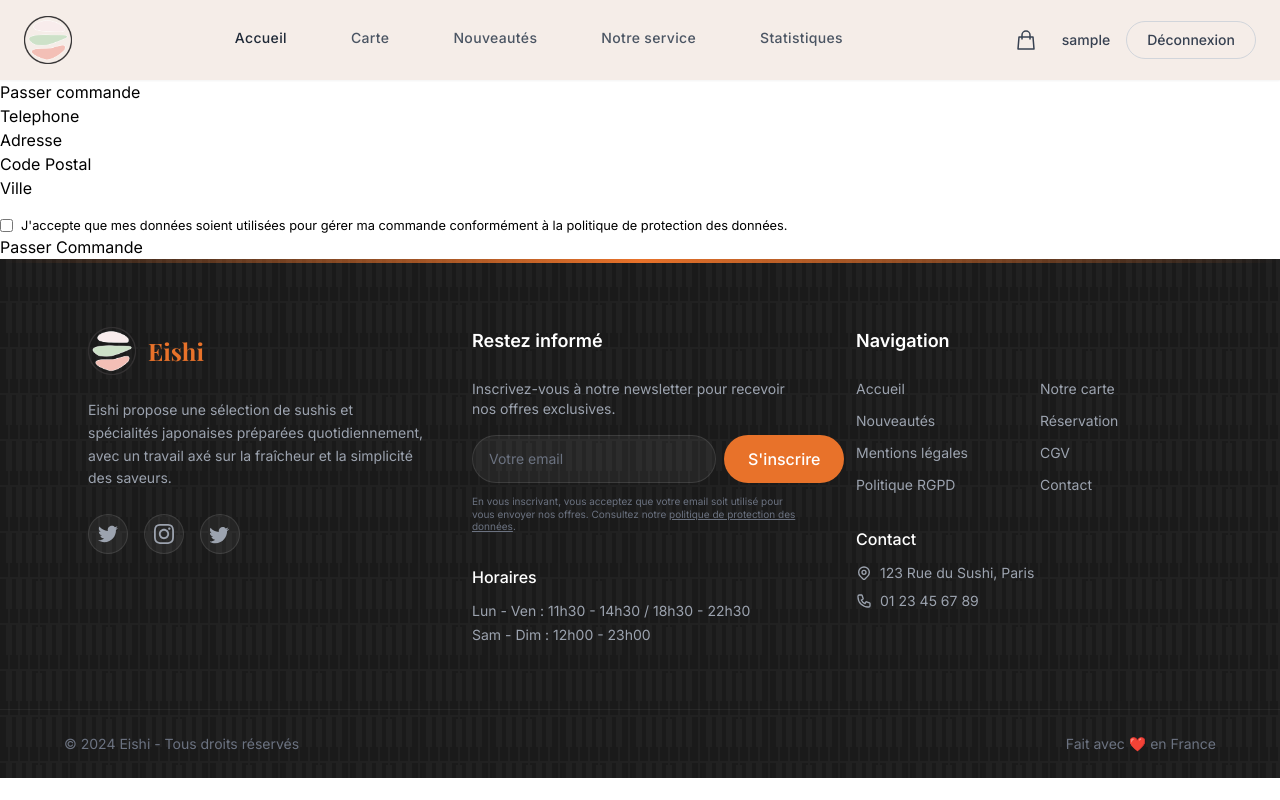
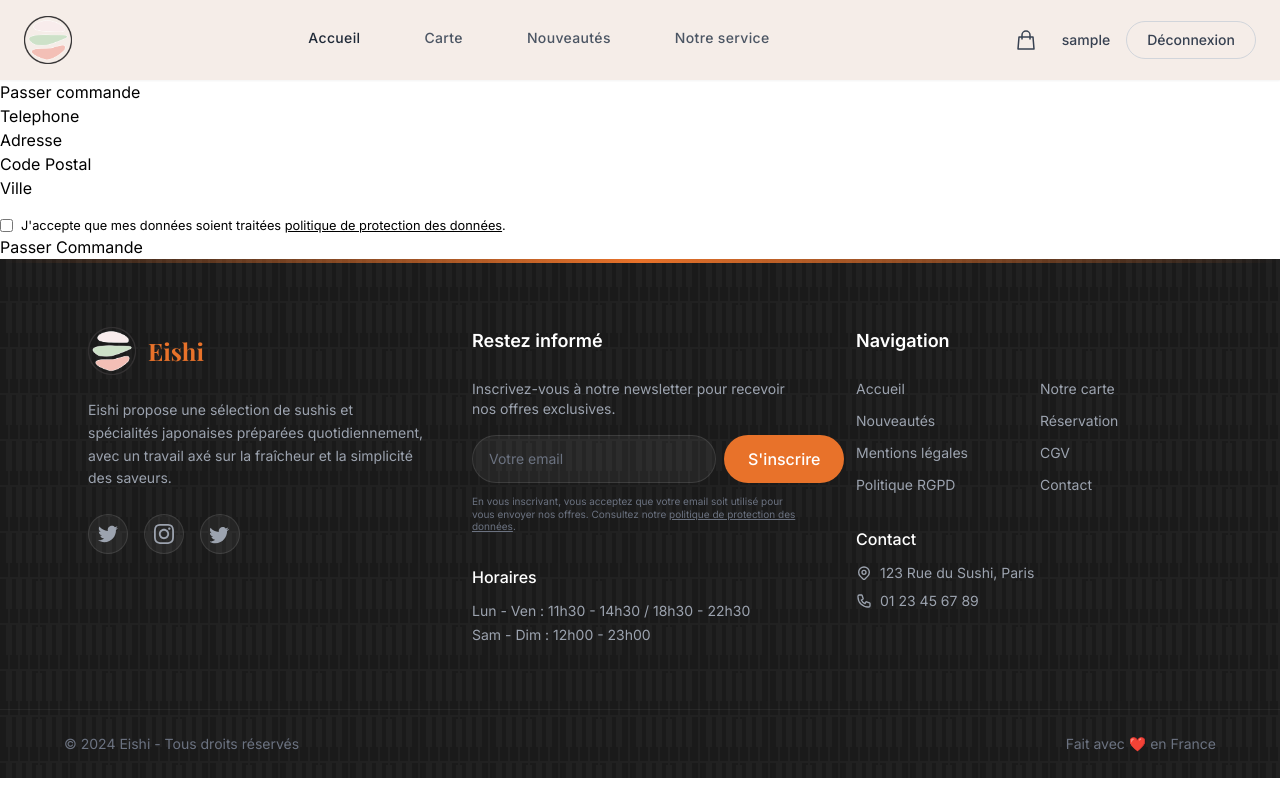
Before and after one commit to gregwargamer/SAE301-303, an Angular app in the folder sae/: page /commander in a window 1280 px wide. Built offline with nearby package versions, Linux system fonts and the light colour scheme; sample sign-in values are in the browser's storage; a web font is replaced by a local one.

Commit message:
fix page rgpd liens

```diff
--- a/sae/src/app/app.config.ts
+++ b/sae/src/app/app.config.ts
@@ -1,6 +1,6 @@
 import { ApplicationConfig, provideBrowserGlobalErrorListeners, provideZoneChangeDetection } from '@angular/core';
 import { provideHttpClient } from '@angular/common/http';
-import { provideRouter } from '@angular/router';
+import { provideRouter, withInMemoryScrolling } from '@angular/router';
 import { routes } from './app.routes';
 
 export const appConfig: ApplicationConfig = {
@@ -8,6 +8,6 @@ export const appConfig: ApplicationConfig = {
     provideBrowserGlobalErrorListeners(),
     provideZoneChangeDetection({ eventCoalescing: true }),
     provideHttpClient(),
-    provideRouter(routes)
+    provideRouter(routes, withInMemoryScrolling({ scrollPositionRestoration: 'enabled' }))
   ]
 };
--- a/sae/src/app/app.routes.ts
+++ b/sae/src/app/app.routes.ts
@@ -9,7 +9,6 @@ import { RegisterComponent } from './register-component/register-component';
 import { ReservationsComponent } from './reservations-component/reservations-component';
 import { Passercommande } from './passercommande/passercommande';
 import { ConfirmationComponent } from './confirmation/confirmation';
-import { Dashboard } from './dashboard/dashboard.component';
 import { PolitiqueRgpdComponent } from './politique-rgpd/politique-rgpd';
 
 export const routes: Routes = [
@@ -54,10 +53,6 @@ export const routes: Routes = [
     component: ConfirmationComponent,
   },
   {
-    path: 'dashboard',
-    component: Dashboard,
-  },
-  {
     path: 'politique-rgpd',
     component: PolitiqueRgpdComponent,
   },
--- a/sae/src/app/footer-component/footer-component.ts
+++ b/sae/src/app/footer-component/footer-component.ts
@@ -1,8 +1,9 @@
 import { Component } from '@angular/core';
+import { RouterLink } from '@angular/router';
 
 @Component({
   selector: 'app-footer-component',
-  imports: [],
+  imports: [RouterLink],
   templateUrl: './footer-component.html',
   styleUrl: './footer-component.css',
 })
--- a/sae/src/app/header-component/header-component.html
+++ b/sae/src/app/header-component/header-component.html
@@ -29,10 +29,6 @@
         Notre service
       </a>
 
-      <a routerLink="/dashboard" routerLinkActive="active-link"
-        class="nav-link text-gray-600 font-medium hover:text-gray-900 transition-colors text-sm tracking-wide">
-        Statistiques
-      </a>
     </div>
 
     <!-- Actions droite -->
--- a/sae/src/app/passercommande/passercommande.html
+++ b/sae/src/app/passercommande/passercommande.html
@@ -25,7 +25,7 @@
   <div style="margin-top: 1rem; font-size: 0.8rem;">
     <label style="display: flex; align-items: center; gap: 0.5rem;">
       <input type="checkbox" required>
-      <span>J'accepte que mes données soient utilisées pour gérer ma commande conformément à la <a routerLink="/politique-rgpd">politique de protection des données</a>.</span>
+      <span>J'accepte que mes données soient traitées <a routerLink="/politique-rgpd" style="text-decoration: underline;">politique de protection des données</a>.</span>
     </label>
   </div>
 
--- a/sae/src/app/passercommande/passercommande.ts
+++ b/sae/src/app/passercommande/passercommande.ts
@@ -1,13 +1,13 @@
 import { Component, OnInit } from '@angular/core';
 import { FormBuilder, FormGroup, Validators, ReactiveFormsModule } from '@angular/forms';
 import { HttpClient, HttpHeaders } from '@angular/common/http';
-import { Router } from '@angular/router';
+import { Router, RouterLink } from '@angular/router';
 import { ConfigService } from '../services/config.service';
 import { AuthService } from '../services/auth.service';
 
 @Component({
   selector: 'app-passercommande',
-  imports: [ReactiveFormsModule],
+  imports: [ReactiveFormsModule, RouterLink],
   templateUrl: './passercommande.html',
   styleUrl: './passercommande.css',
 })
--- a/sae/src/app/politique-rgpd/politique-rgpd.html
+++ b/sae/src/app/politique-rgpd/politique-rgpd.html
@@ -1,4 +1,4 @@
-<div class="min-h-screen bg-[#F7EBEB] py-12 px-4 md:px-8">
+<div id="top" class="min-h-screen bg-[#F7EBEB] py-12 px-4 md:px-8">
   <div class="max-w-4xl mx-auto bg-white rounded-2xl shadow-xl overflow-hidden">
     <div class="bg-gradient-to-r from-[#E8722A] to-[#D35F1A] px-8 py-12 text-white">
       <h1 class="text-4xl font-['Playfair_Display'] font-bold">Politique de Protection des Données Personnelles</h1>
--- a/sae/src/app/register-component/register-component.html
+++ b/sae/src/app/register-component/register-component.html
@@ -78,14 +78,10 @@
         <!-- options -->
         <div class="space-y-3 pt-2">
           <!-- consentement rgpd -->
-            <input type="checkbox" class="w-5 h-5 rounded border-white/20 bg-white/5 text-[#E8722A] focus:ring-[#E8722A]">
-            <span class="group-hover:text-gray-300 transition-colors">Je suis étudiant</span>
-          </label>
-
           <label class="flex items-center gap-3 text-gray-400 text-sm cursor-pointer group">
             <input type="checkbox" required class="w-5 h-5 rounded border-white/20 bg-white/5 text-[#E8722A] focus:ring-[#E8722A]">
             <span class="group-hover:text-gray-300 transition-colors">
-              J'accepte les <a href="#" class="underline">CGU</a> et la <a routerLink="/politique-rgpd" class="underline">politique de protection des données</a>
+              J'accepte que mes données soient traitées <a routerLink="/politique-rgpd" class="hover:text-[#E8722A] underline transition-colors">politique de protection des données</a>.
             </span>
           </label>
 
@@ -95,8 +91,7 @@
           </label>
         </div>
 
-        <!-- Messages -->
-        <p *nmessages -->
+        <!-- messages -->
         <p *ngIf="errorMessage" class="text-red-400 text-center text-sm bg-red-500/10 py-3 rounded-lg">
           {{ errorMessage }}
         </p>
@@ -129,7 +124,8 @@
         <div class="flex-1 h-px bg-white/10"></div>
       </div>
 
-      <!-- lien connexiont-center">
+      <!-- lien connexion -->
+      <div class="text-center">
         <p class="text-gray-400 mb-3">Déjà un compte ?</p>
         <a routerLink="/login"
            class="inline-block px-8 py-3 border-2 border-[#E8722A] text-[#E8722A] font-medium rounded-full
--- a/sae/src/app/reservations-component/reservations-component.html
+++ b/sae/src/app/reservations-component/reservations-component.html
@@ -131,8 +131,7 @@
             <div class="flex items-start gap-3">
               <input type="checkbox" required id="rgpd-reservation" class="mt-1 w-5 h-5 rounded border-white/20 bg-white/5 text-[#E8722A] focus:ring-[#E8722A]">
               <label for="rgpd-reservation" class="text-gray-400 text-xs leading-relaxed cursor-pointer">
-                J'accepte que mes données soient traitées pour la gestion de ma réservation conformément à la
-                <a routerLink="/politique-rgpd" class="text-[#E8722A] hover:underline">politique de protection des données</a>.
+                J'accepte que mes données soient traitées <a routerLink="/politique-rgpd" class="hover:text-[#E8722A] underline transition-colors">politique de protection des données</a>.
               </label>
             </div>
 
--- a/sae/src/app/reservations-component/reservations-component.ts
+++ b/sae/src/app/reservations-component/reservations-component.ts
@@ -1,8 +1,9 @@
 import { Component } from '@angular/core';
+import { RouterLink } from '@angular/router';
 
 @Component({
   selector: 'app-reservations-component',
-  imports: [],
+  imports: [RouterLink],
   templateUrl: './reservations-component.html',
   styleUrl: './reservations-component.css',
 })
```
